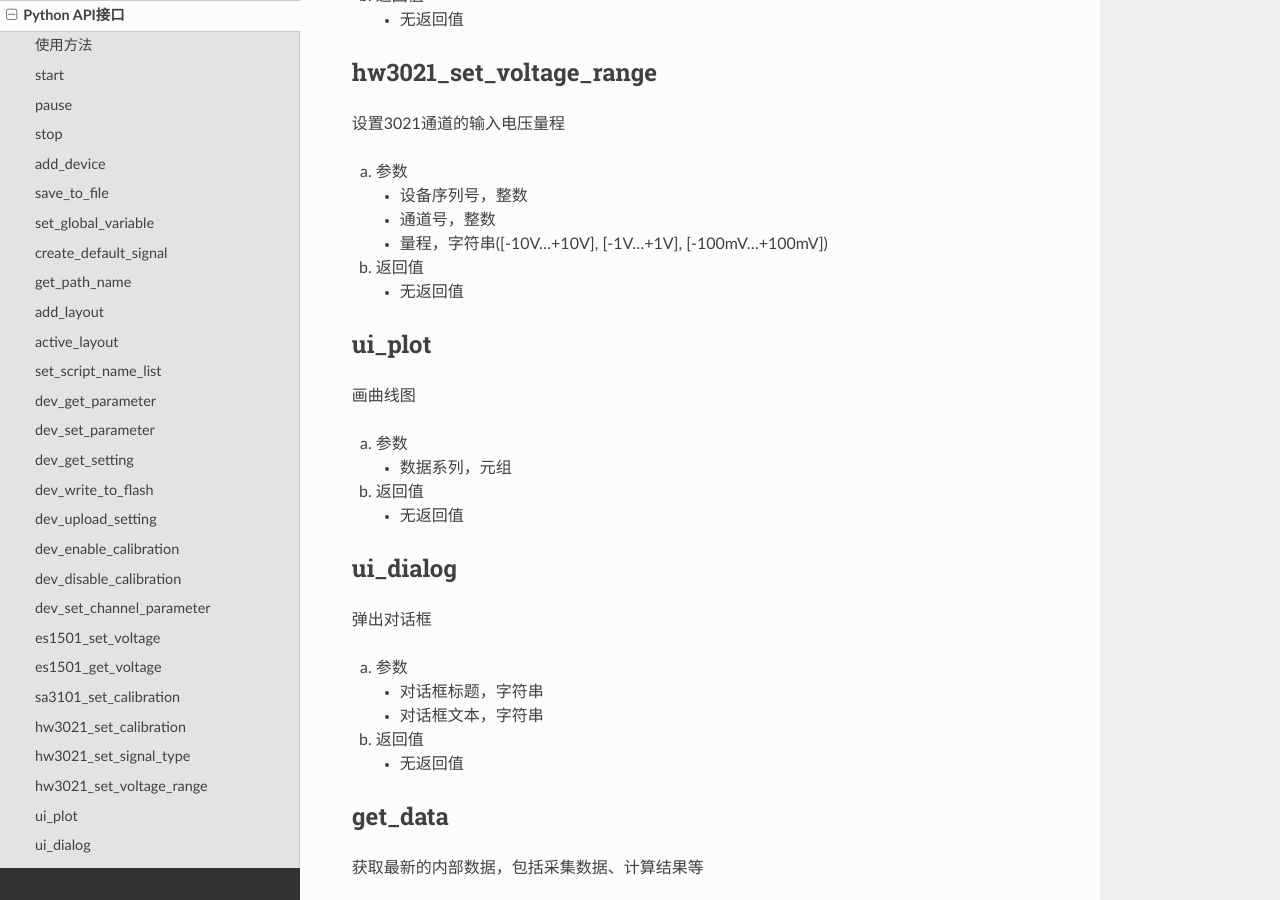
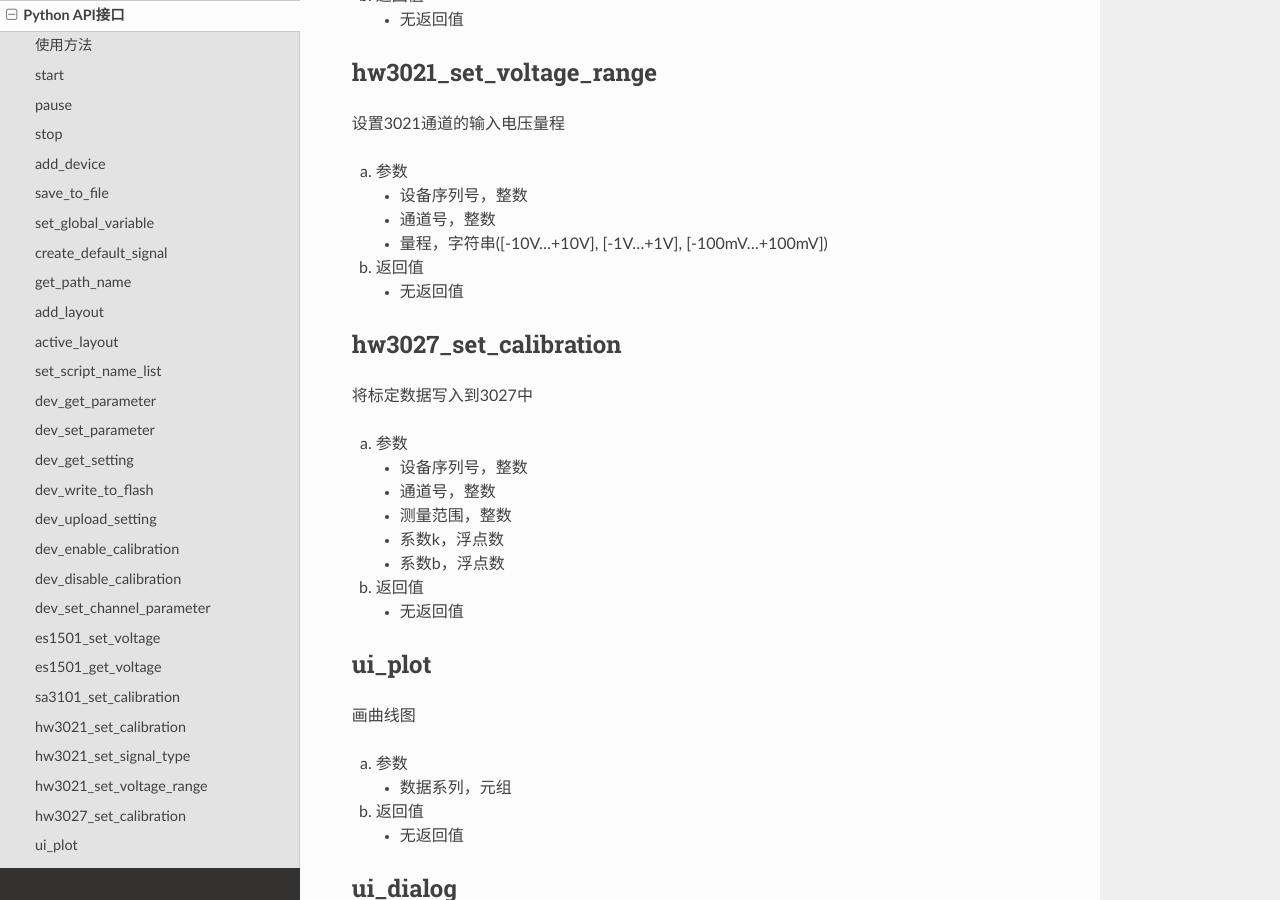
Before and after one commit to winningdaffy/meas_manual, a Sphinx documentation site: the page built from source/006_python_api.rst, in a window 1280 px wide and 900 px high, scrolled down 7535 px. Built offline with Sphinx 7.4.7 and the Read the Docs theme 2.0.0, drawn with Linux system fonts in a browser that asks for light colours.

Commit message:
增加3027标定数据写入接口

```diff
--- a/source/006_python_api.rst
+++ b/source/006_python_api.rst
@@ -390,6 +390,22 @@ hw3021_set_voltage_range
 
     - 无返回值
 
+hw3027_set_calibration
+---------------------------
+将标定数据写入到3027中
+
+(a) 参数
+
+    - 设备序列号，整数
+    - 通道号，整数
+    - 测量范围，整数
+    - 系数k，浮点数
+    - 系数b，浮点数
+
+(b) 返回值
+
+    - 无返回值
+
 ui_plot
 -----------------
 画曲线图
```
